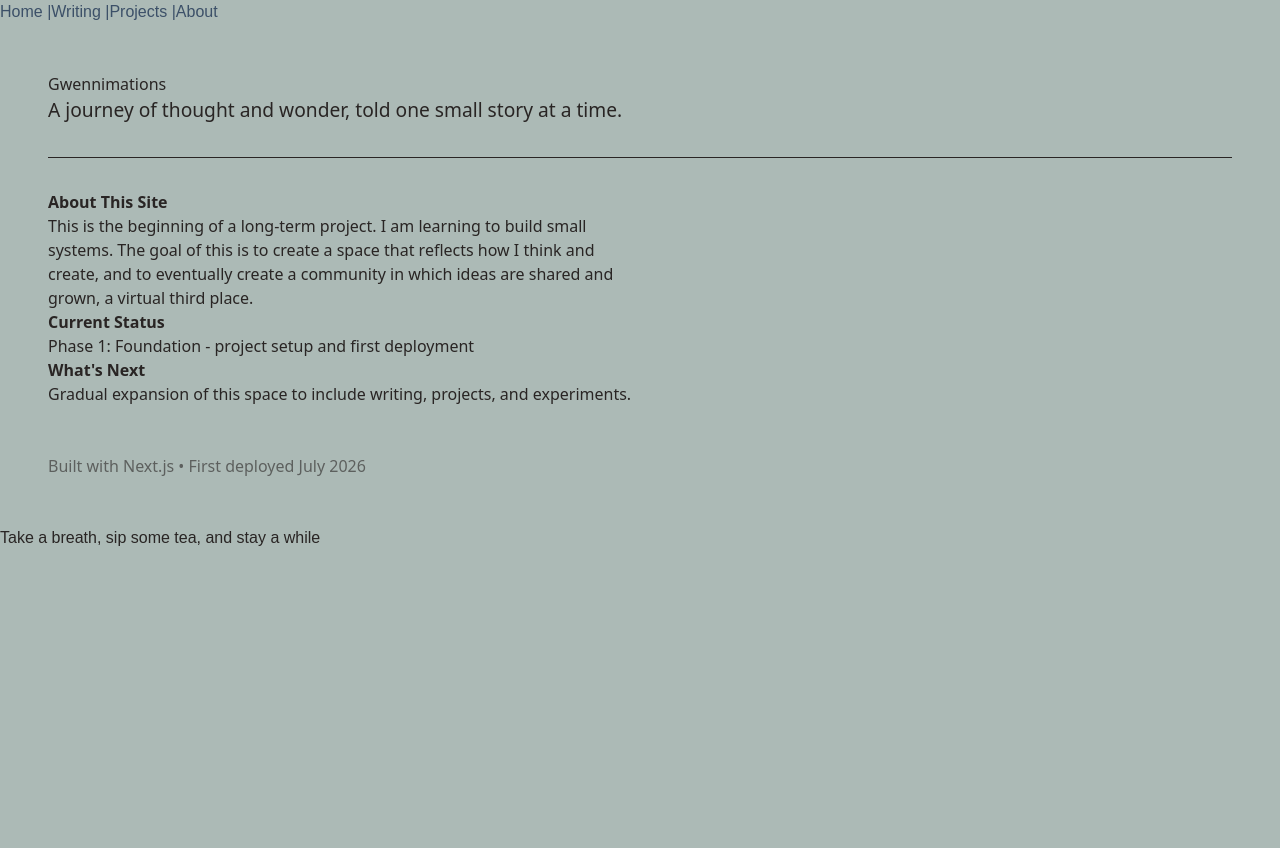
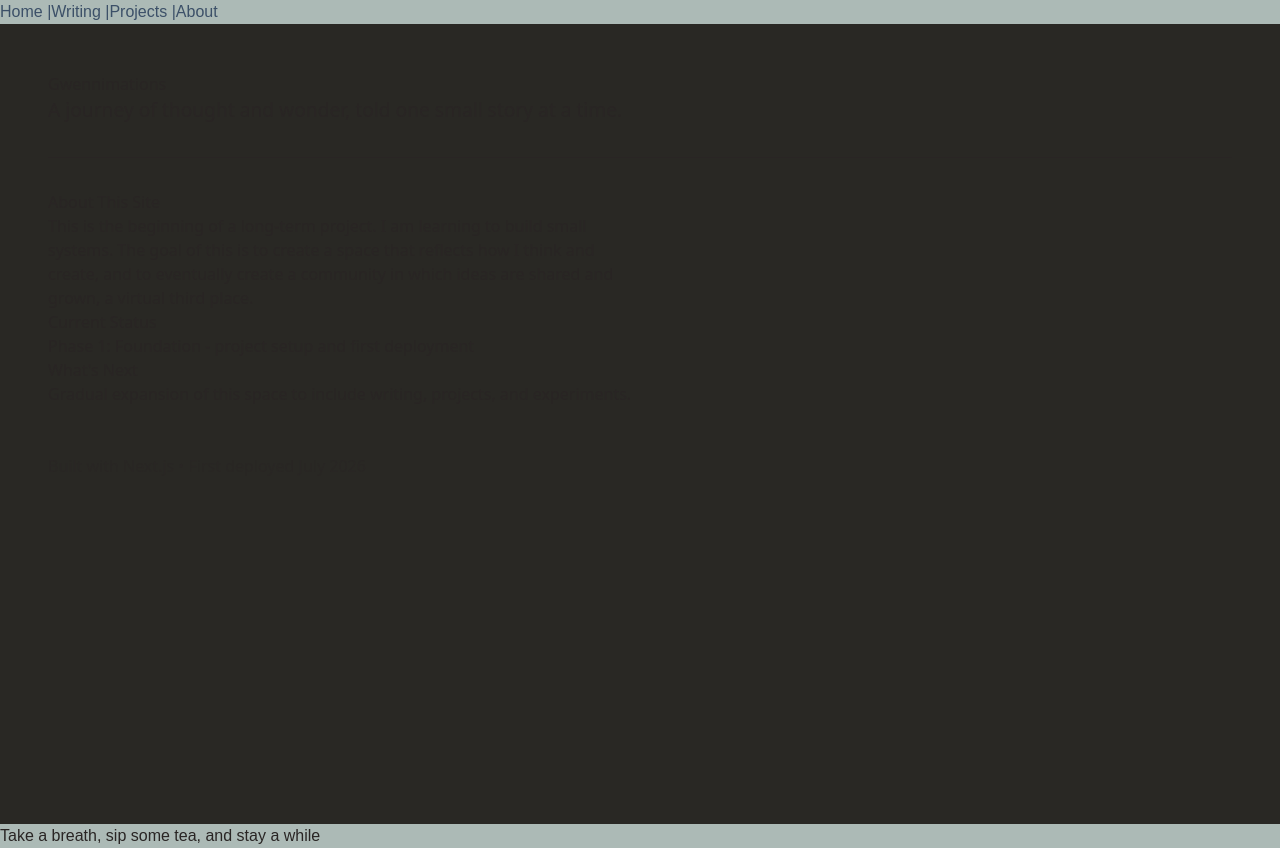
Before and after one commit to gwennthompson/gwennimations, a Next.js app: page / in a window 1280 px wide. Before the commit the page ends 800 px from the top, so only its background shows below. Built offline with nearby package versions, Linux system fonts and the light colour scheme.

Commit message:
added background color

```diff
--- a/app/page.tsx
+++ b/app/page.tsx
@@ -1,8 +1,10 @@
-import Image from "next/image";
+
 
 export default function Home() {
   return (
-    <main style={{ padding: "3rem", fontFamily: "system-ui"}}>
+    <main
+      className="min-h-screen bg-[#292824]"
+      style={{ padding: "3rem", fontFamily: "system-ui"}}>
       <h1>Gwennimations</h1>
 
       <p style={{ fontSize: "1.2rem", maxWidth: "600px" }}>
@@ -11,17 +13,17 @@ export default function Home() {
 
       <hr style={{ margin: "2rem 0" }} />
 
-      <h2><b>About This Site</b></h2>
+      <h2>About This Site</h2>
       <p style={{ maxWidth: "600px" }}>
         This is the beginning of a long-term project. I am learning to build small systems.
         The goal of this is to create a space that reflects how I think and create,
         and to eventually create a community in which ideas are shared and grown, a virtual third place.
       </p>
 
-      <h2><b>Current Status</b></h2>
+      <h2>Current Status</h2>
       <p>Phase 1: Foundation - project setup and first deployment</p>
 
-      <h2><b>What's Next</b></h2>
+      <h2>What's Next</h2>
       <p>
         Gradual expansion of this space to include writing, projects, and experiments.
       </p>
```
